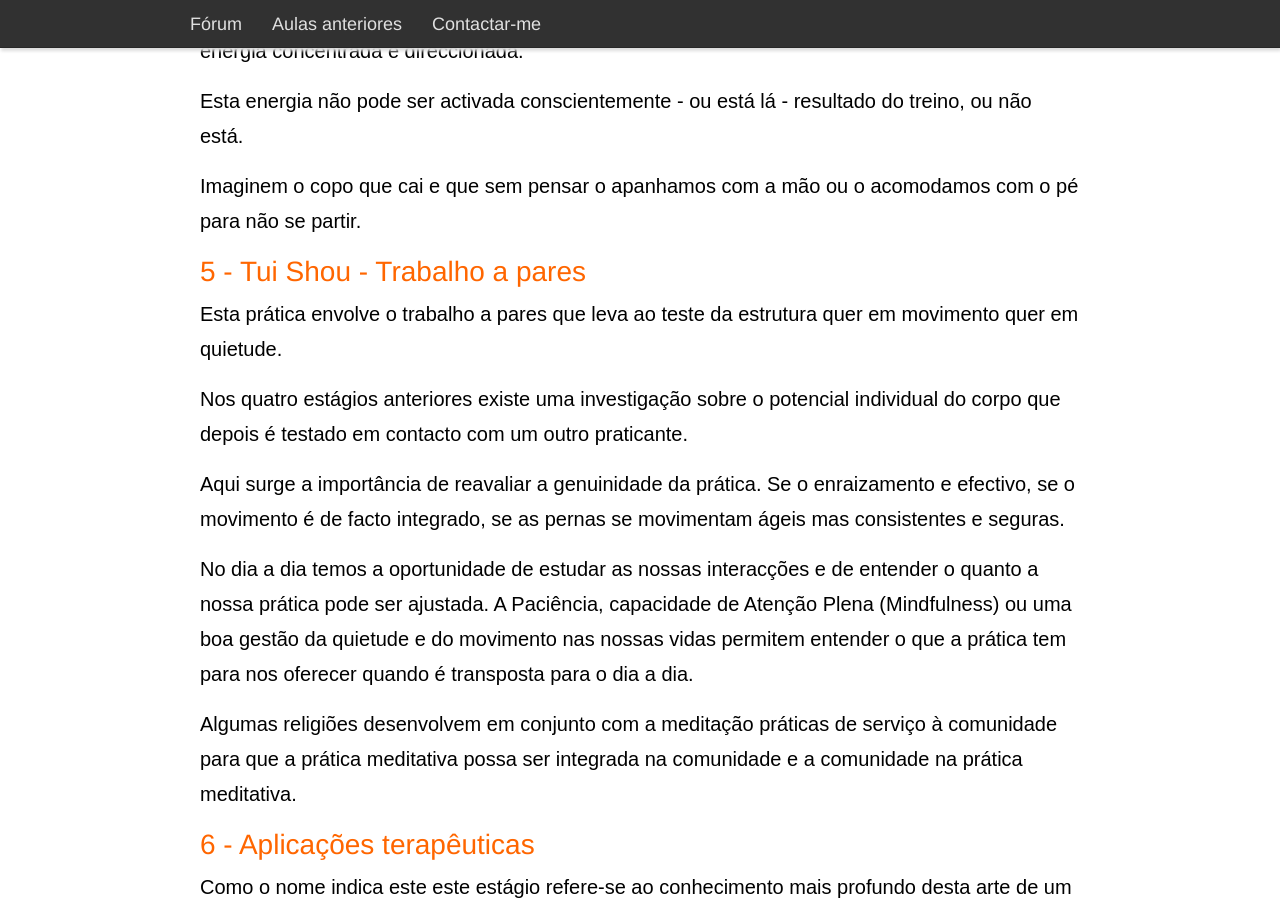
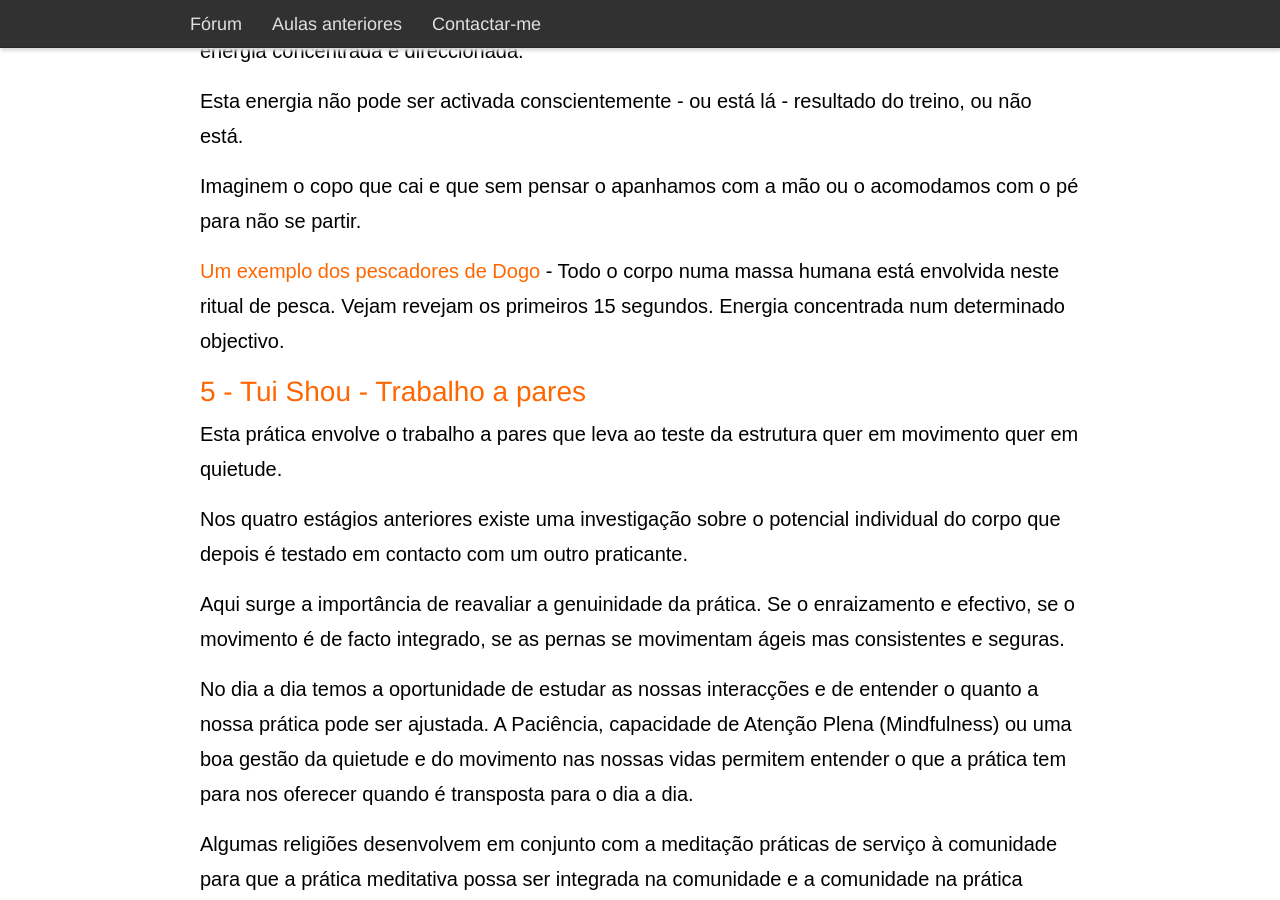
Before and after one commit to devagar/b3regulares14, a Jekyll site: the page built from _posts/2014-05-31-semana9.md, in a window 1280 px wide and 900 px high, scrolled down 1794 px. Built offline with Jekyll 4.4.1, drawn with Linux system fonts in a browser that asks for light colours.

Commit message:
semana 9

```diff
--- a/_posts/2014-05-31-semana9.md
+++ b/_posts/2014-05-31-semana9.md
@@ -41,6 +41,8 @@ Quando existe uma entrevista de emprego ou apresentação, um aperto de mão que
 Esta energia não pode ser activada conscientemente - ou está lá - resultado do treino, ou não está.
 
 Imaginem o copo que cai e que sem pensar o apanhamos com a mão ou o acomodamos com o pé para não se partir.
+
+[Um exemplo dos pescadores de Dogo](https://www.youtube.com/watch?v=_Tc6ywqoL6o) - Todo o corpo numa massa humana está envolvida neste ritual de pesca. Vejam revejam os primeiros 15 segundos. Energia concentrada num determinado objectivo.
 
 ## 5 - Tui Shou - Trabalho a pares
 
```
